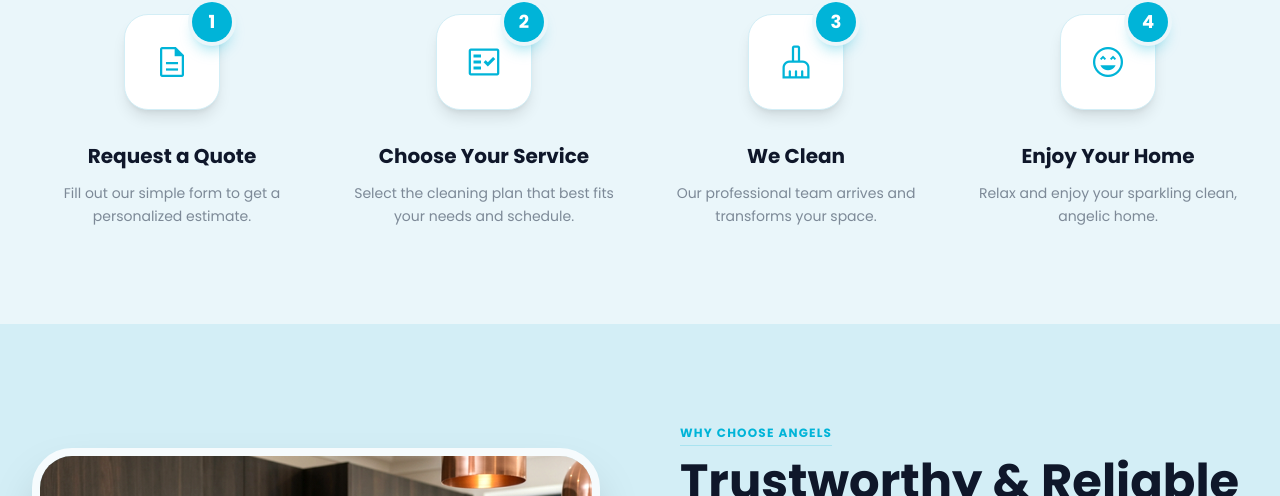
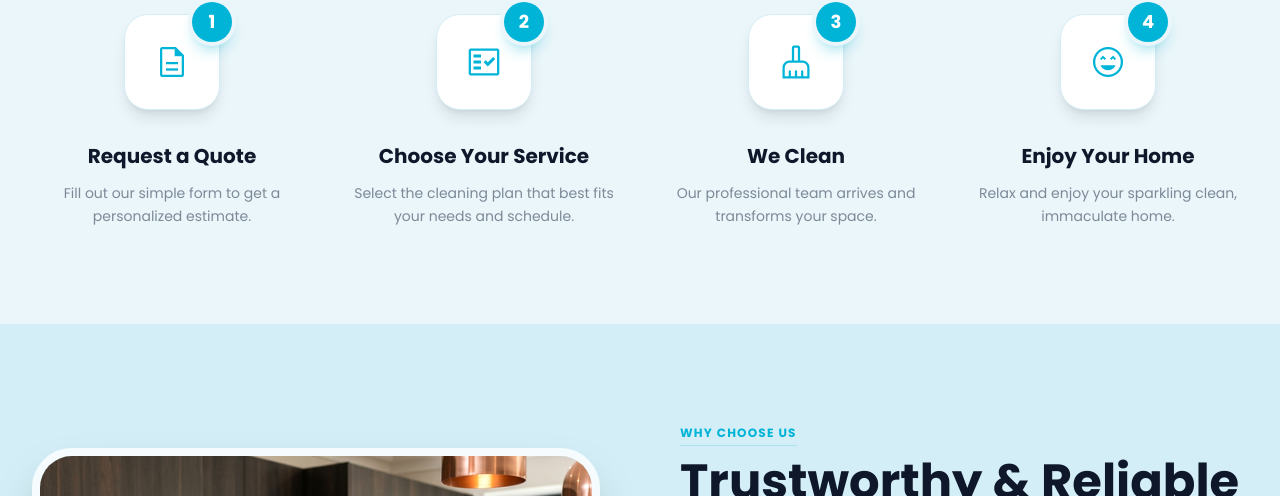
Before and after one commit to jorgegdi25/angelscleaning, a React (Vite) app: page / in a window 1280 px wide. Shown: the part 1957-2453 px from the top of the page. Built offline with nearby package versions, Linux system fonts and the light colour scheme.

Commit message:
style: remove all metaphoric angelic language for strictly professional tone

```diff
--- a/src/pages/Home.jsx
+++ b/src/pages/Home.jsx
@@ -292,7 +292,7 @@ const Home = () => {
                 Enjoy Your Home
               </h4>
               <p className="text-charcoal/60 text-sm leading-relaxed">
-                Relax and enjoy your sparkling clean, angelic home.
+                Relax and enjoy your sparkling clean, immaculate home.
               </p>
             </motion.div>
           </div>
@@ -332,7 +332,7 @@ const Home = () => {
               transition={{ duration: 0.6, delay: 0.2 }}
             >
               <h2 className="text-primary font-bold tracking-widest uppercase text-xs mb-3 border-b border-primary/20 inline-block pb-1">
-                Why Choose Angels
+                Why Choose Us
               </h2>
               <h3 className="text-3xl md:text-5xl font-bold text-navy mb-8 leading-tight">
                 Trustworthy &amp; Reliable Cleaning Professionals
@@ -705,8 +705,8 @@ const Home = () => {
             {...fadeUp}
             transition={{ duration: 0.6, delay: 0.1 }}
           >
-            Get a free, no-obligation quote today and let the Angels work their
-            magic.
+            Get a free, no-obligation quote today and let our experts transform
+            your space.
           </motion.p>
           <motion.div {...fadeUp} transition={{ duration: 0.6, delay: 0.2 }}>
             <Link
```
